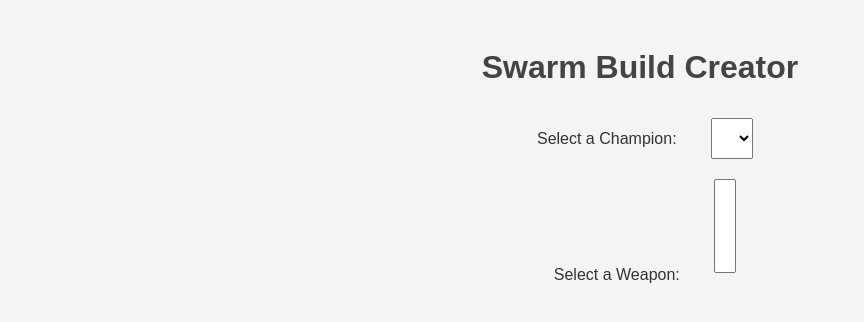
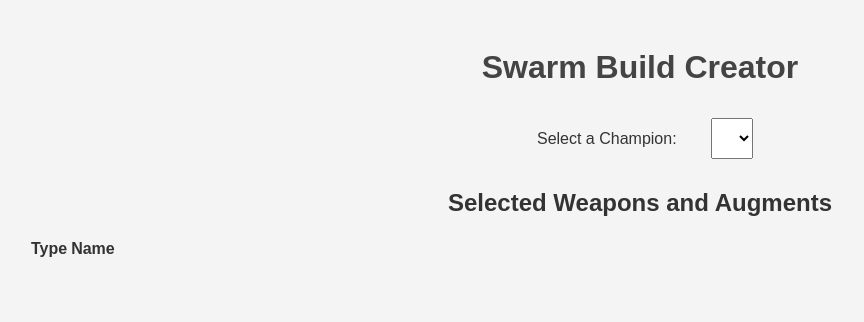
Before and after one commit to SvenAthSDV/swarm_build, a plain HTML site: page frontend/index.html in a window 1280 px wide. Shown: the whole page, without its empty margins (0-864 px from the left). Drawn offline with Linux system fonts and the light colour scheme; no server answers.

Commit message:
Update index.html

```diff
--- a/frontend/index.html
+++ b/frontend/index.html
@@ -16,16 +16,26 @@
         </select>
     </div>
 
-    <div>
-        <label for="weapons">Select a Weapon:</label>
-        <select id="weapons" multiple>
-            <!-- Options will be populated via JavaScript -->
-        </select>
+    <div id="weaponList">
+        <!-- List of weapons will be populated here as horizontal items -->
     </div>
 
-    <div id="passives">
-        <!-- Recommended passives and weapon details will be shown here -->
+    <div id="augmentList">
+        <!-- List of augments will be populated here as horizontal items -->
     </div>
+
+    <h2>Selected Weapons and Augments</h2>
+    <table id="selectedItemsTable">
+        <thead>
+            <tr>
+                <th>Type</th>
+                <th>Name</th>
+            </tr>
+        </thead>
+        <tbody>
+            <!-- Selected items will appear here -->
+        </tbody>
+    </table>
 
     <script src="script.js"></script>
 </body>
```
